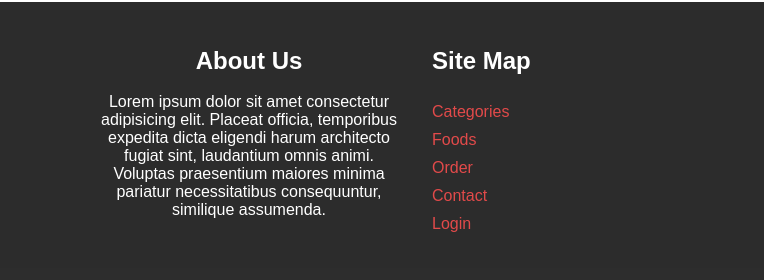
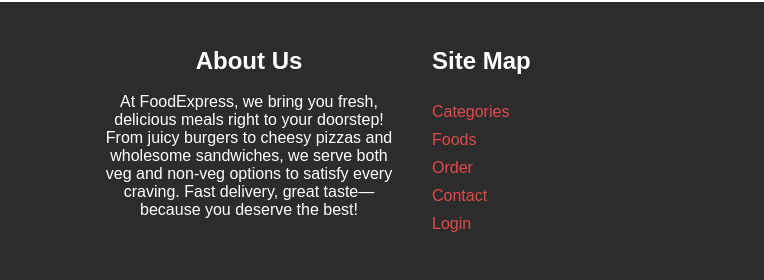
Before and after one commit to Mythreya-15/Food, a plain HTML site: page contact.html in a window 1280 px wide. Shown: the part 1511-1791 px from the top of the page, 0-764 px from the left. Drawn offline with nearby package versions, Linux system fonts and the light colour scheme.

Commit message:
contact.html

```diff
--- a/contact.html
+++ b/contact.html
@@ -131,7 +131,7 @@
             <div class="grid-3">
                 <div class="text-center">
                     <h3>About Us</h3><br>
-                    <p>Lorem ipsum dolor sit amet consectetur adipisicing elit. Placeat officia, temporibus expedita dicta eligendi harum architecto fugiat sint, laudantium omnis animi. Voluptas praesentium maiores minima pariatur necessitatibus consequuntur, similique assumenda.</p>
+                    <p>At FoodExpress, we bring you fresh, delicious meals right to your doorstep! From juicy burgers to cheesy pizzas and wholesome sandwiches, we serve both veg and non-veg options to satisfy every craving. Fast delivery, great taste—because you deserve the best!</p>
                 </div>
                 <div class="texr-center">
                     <h3>Site Map</h3><br>
```
